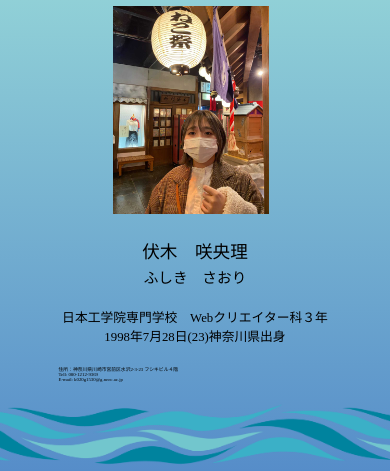
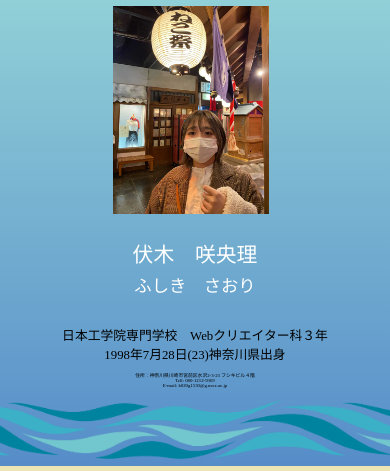
Before and after one commit to saori-302810/portfolio, a plain HTML site: page index3.html in a window 390 px wide. Shown: the part 506-977 px from the top of the page. Drawn offline with Linux system fonts and the light colour scheme.

Commit message:
Update style3.css

```diff
--- a/style3.css
+++ b/style3.css
@@ -43,7 +43,7 @@ h1{
 svg {
 
   height: 20vh;
-	width: 100vw;
+	width: 100%;
 	/* position: absolute; */
 	/* bottom: 0; */
   margin-bottom: -1vh;
@@ -151,16 +151,24 @@ h2{
 }
 
 .name{
-  font-size: 1.5rem;
-  padding: 5% 0;
+  font-size: 1.8rem;
+  padding: 3% 0;
+  color: #fff;
+}
+
+.profile-contents{
+  width: 80%;
+  font-size: 1.2rem;
+  margin: 0 auto;
 }
 
 .right-content{
   font-size: 1.1rem;
+  padding-top: 3%;
 }
 
 .adress{
-  padding-top: 5%;
+  padding-top: 2%;
   font-size: 1rem;
 }
 
@@ -175,10 +183,14 @@ h2{
     padding: 5% 20%;
 
   }
+  #profile-contents p{
+
+    font-size: 0.5rem;
+  }
 
   .name{
-    font-size: 1.1rem;
-    padding: 0;
+    font-size: 1.3rem;
+    padding: 0 0 2% 0;
     text-align: center;
   }
 
@@ -187,8 +199,9 @@ h2{
   }
 
   .adress{
-    padding: 5% 15%;
+    padding: 2% 15%;
     font-size: 0.3rem;
+    text-align: center;
   }
 
   .right-content{
```
